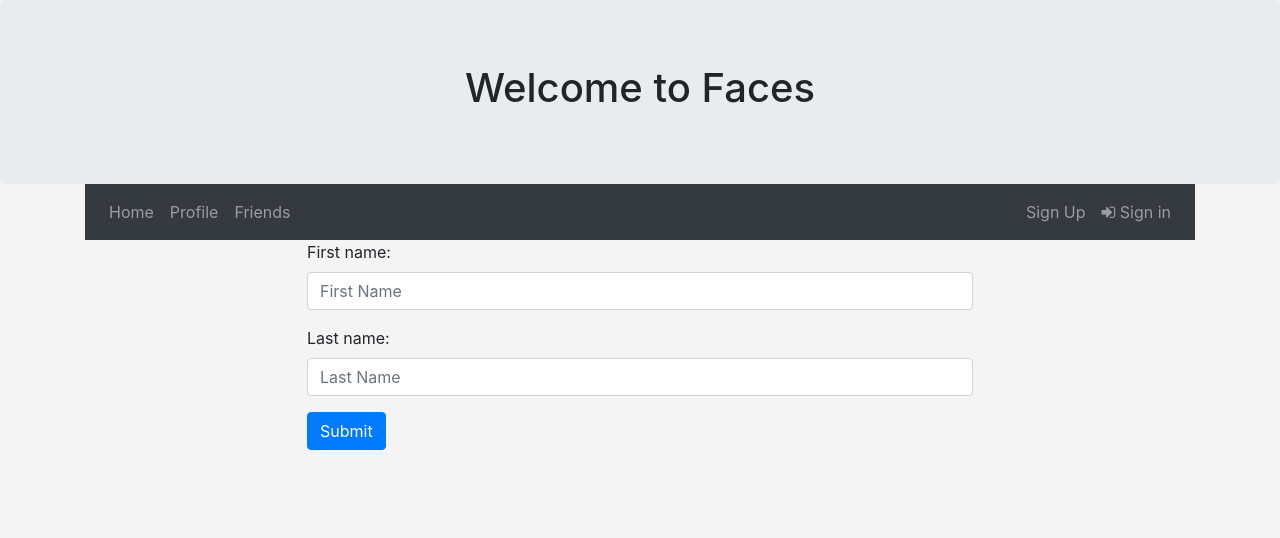
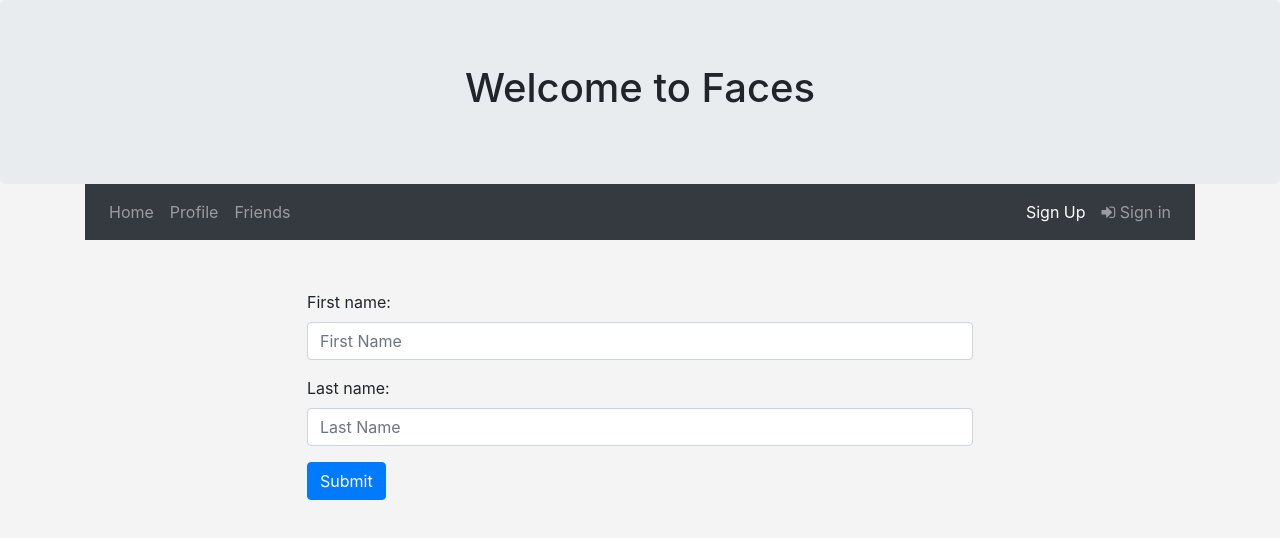
Before and after one commit to Arsalan-Sadri/20_Project_3_ReactSocialMedia, a React (Create React App) app in the folder client/: page /sign-up in a window 1280 px wide. Shown: the top 538 px of the page. Built offline with nearby package versions, Linux system fonts and the light colour scheme.

Commit message:
typo correction:

```diff
--- a/client/src/components/Navbar/Navbar.js
+++ b/client/src/components/Navbar/Navbar.js
@@ -54,7 +54,7 @@ const Navbar = () => (
                     <li className="nav-item">
                         <a
                             className={
-                                window.location.pathname === "/sing-up"
+                                window.location.pathname === "/sign-up"
                                     ? "nav-link active"
                                     : "nav-link"
                             }
--- a/client/src/components/SignUp/SignUp.css
+++ b/client/src/components/SignUp/SignUp.css
@@ -1,4 +1,5 @@
 .form-wrapper {
     width: 60%;
     margin: auto;
+    margin-top: 50px;
   }
```
